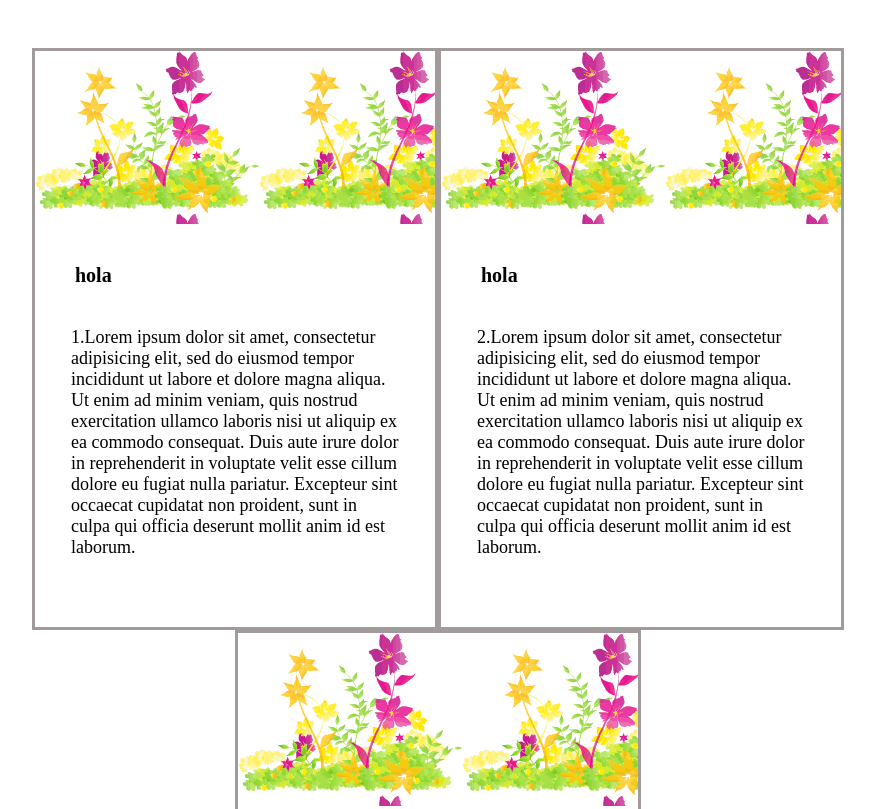
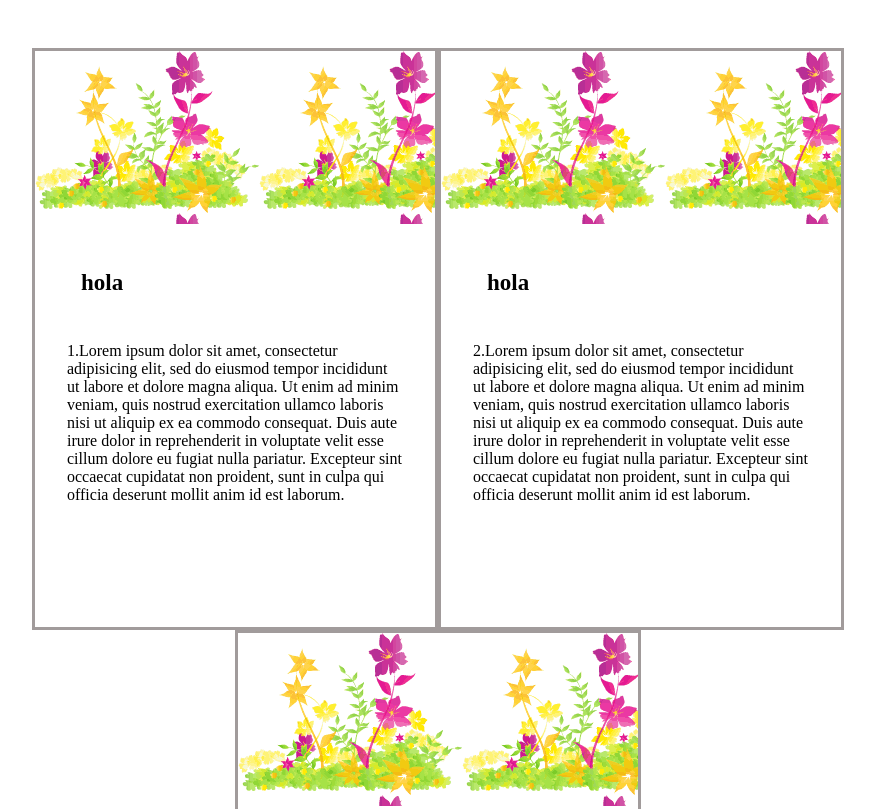
Before and after one commit to ChechuNeta/DisenoDeInterfaces, a plain HTML site: page paginaweb.html in a window 1280 px wide. Shown: the top 809 px of the page, without its empty margins (202-1077 px from the left). Drawn offline with Linux system fonts and the light colour scheme.

Commit message:
Update pagianestilos.css

```diff
--- a/pagianestilos.css
+++ b/pagianestilos.css
@@ -1,12 +1,12 @@
 h1
 {
-    font-size: 20px;
+    font-size: 23px;
     font-weight: bold;
 }
 
-h1 + p
+h1 ~ p
 {
-    font-size: 18px;
+    font-size: 16px;
 }
 
 
```
